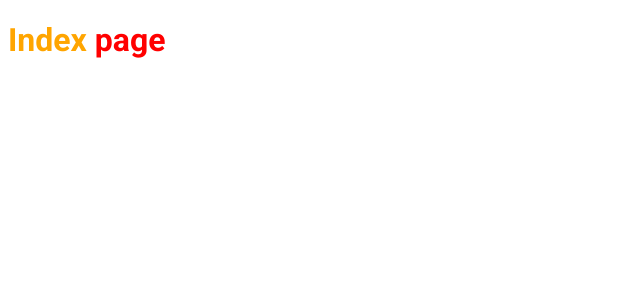
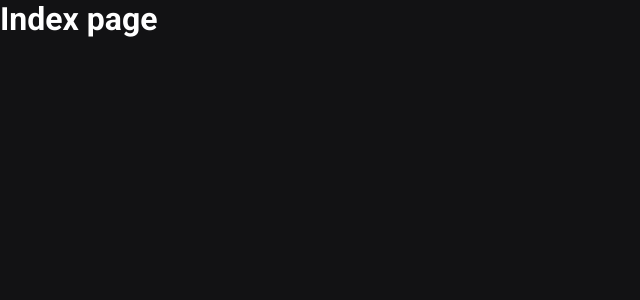
Before and after one commit to caiohenrique-developer/ig.news, a Next.js app: page / in a window 1280 px wide. Shown: the top 300 px of the page, without its empty margins (0-640 px from the left). Built offline with nearby package versions, Linux system fonts and the light colour scheme.

Commit message:
:art: [ STYLE ]: Add global styles of the application

```diff
--- a/src/pages/_app.tsx
+++ b/src/pages/_app.tsx
@@ -1,4 +1,6 @@
 import { AppProps } from "next/app";
+
+import "../styles/globals.sass";
 
 function MyApp({ Component, pageProps }: AppProps) {
   return <Component {...pageProps} />
--- a/src/pages/index.tsx
+++ b/src/pages/index.tsx
@@ -1,6 +1,4 @@
 import Head from 'next/head';
-
-import styles from '../styles/pages/home.module.sass';
 
 export default function Home() {
   return (
@@ -9,7 +7,7 @@ export default function Home() {
         <title>Ig.News | 👋 Hey, welcome</title>
       </Head>
 
-      <h1 className={styles.title}>Index <span>page</span></h1>
+      <h1>Index <span>page</span></h1>
     </>
   )
 }
--- /dev/null
+++ b/src/styles/globals.sass
@@ -0,0 +1,52 @@
+/* Root variables */
+:root
+  --white:#fff
+
+  --gray100:#e1e1e6
+  --gray300:#a8a8b3
+  --gray900:#121214
+
+  --cyan500:#61dafb
+  --yellow500:#eba417
+
+*
+  border: 0
+  margin: 0
+  padding: 0
+  outline: none
+  box-sizing: border-box
+
+  font-family: Roboto
+  -moz-osx-font-smoothing: grayscale
+  -webkit-font-smoothing: antialiased
+
+html
+  @media(max-width: 1080px)
+    font-size: 93.75%
+
+  @media(max-width: 720px)
+    font-size: 87.5%
+
+  body, input, textarea, select, button
+    font: 400 1rem
+
+  body
+    background: var(--gray900)
+    color: var(--white)
+
+    button
+      cursor: pointer
+
+    [disabled]
+      opacity: 0.5
+      cursor: not-allowed
+
+    h1, h2, h3, h4, h5, h6, strong
+      font-weight: 600
+
+    a
+      color: inherit
+      text-decoration: none
+
+    ul
+      list-style: none
--- a/src/styles/pages/home.module.sass
+++ /dev/null
@@ -1,6 +0,0 @@
-.title
-    color: orange
-    font-family: 'Roboto'
-
-    span
-        color: red
```
